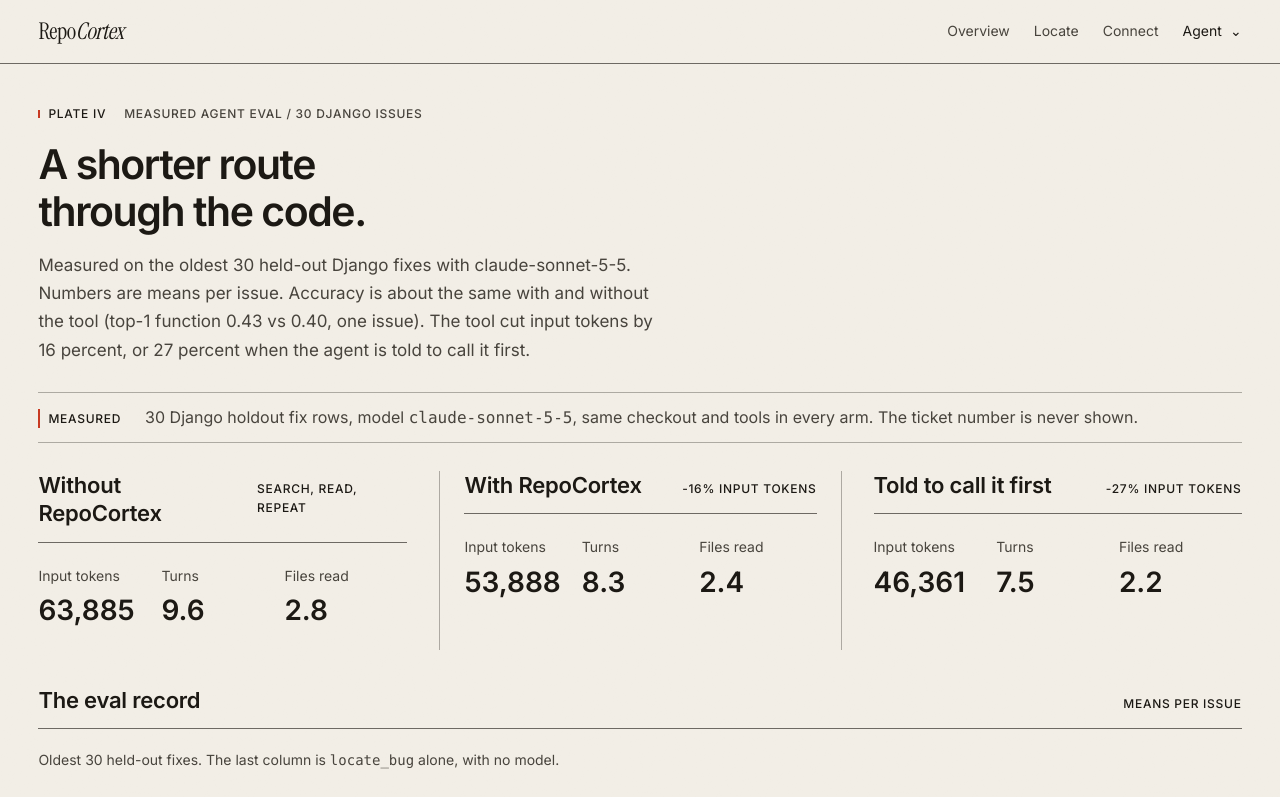
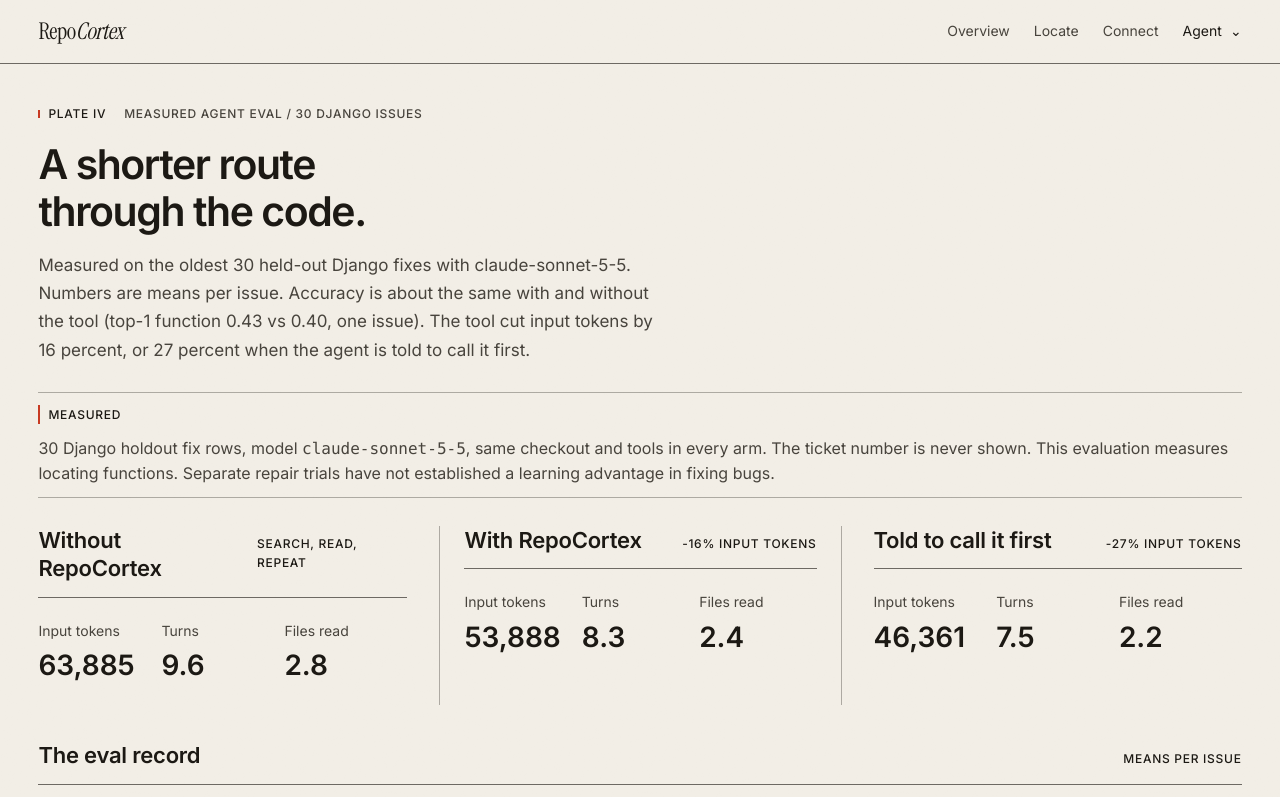
Before and after one commit to codebanditssss/repocortex, a Next.js app in the folder web/: page /app/agent in a window 1280 px wide. Shown: the top 797 px of the page. Built offline with nearby package versions, Linux system fonts and the light colour scheme.

Commit message:
docs: distinguish localization from repair trials

```diff
--- a/web/app/app/agent/page.tsx
+++ b/web/app/app/agent/page.tsx
@@ -27,7 +27,7 @@ export default function Agent() {
   return (
     <div className="manual-page supporting-screen">
       <PlateHeading chapter="agent" title={<>A shorter route<br /><i>through the code.</i></>} placeholder={`Measured agent eval / ${agent.n} Django issues`}><p>{agent.note}</p></PlateHeading>
-      <div className="fixture-banner"><span className="sc">Measured</span><p>{agent.n} Django holdout fix rows, model <code>{agent.model}</code>, same checkout and tools in every arm. The ticket number is never shown.</p></div>
+      <div className="fixture-banner"><span className="sc">Measured</span><p>{agent.n} Django holdout fix rows, model <code>{agent.model}</code>, same checkout and tools in every arm. The ticket number is never shown. This evaluation measures locating functions. Separate <a href="https://github.com/codebanditssss/repocortex/blob/main/results/url_repair_followup.md">repair trials</a> have not established a learning advantage in fixing bugs.</p></div>
       <div className="agent-comparison agent-comparison-three">
         {arms.map((arm) => <section key={arm.key} aria-labelledby={`agent-${arm.key}-title`}><div className="section-rule"><h2 id={`agent-${arm.key}-title`}>{arm.title}</h2><span className="sc">{arm.note}</span></div>
           <dl className="agent-fixture-numbers"><div><dt>Input tokens</dt><dd>{n(agent[arm.key].tokens)}</dd></div><div><dt>Turns</dt><dd>{agent[arm.key].turns}</dd></div><div><dt>Files read</dt><dd>{agent[arm.key].files_read}</dd></div></dl>
```
